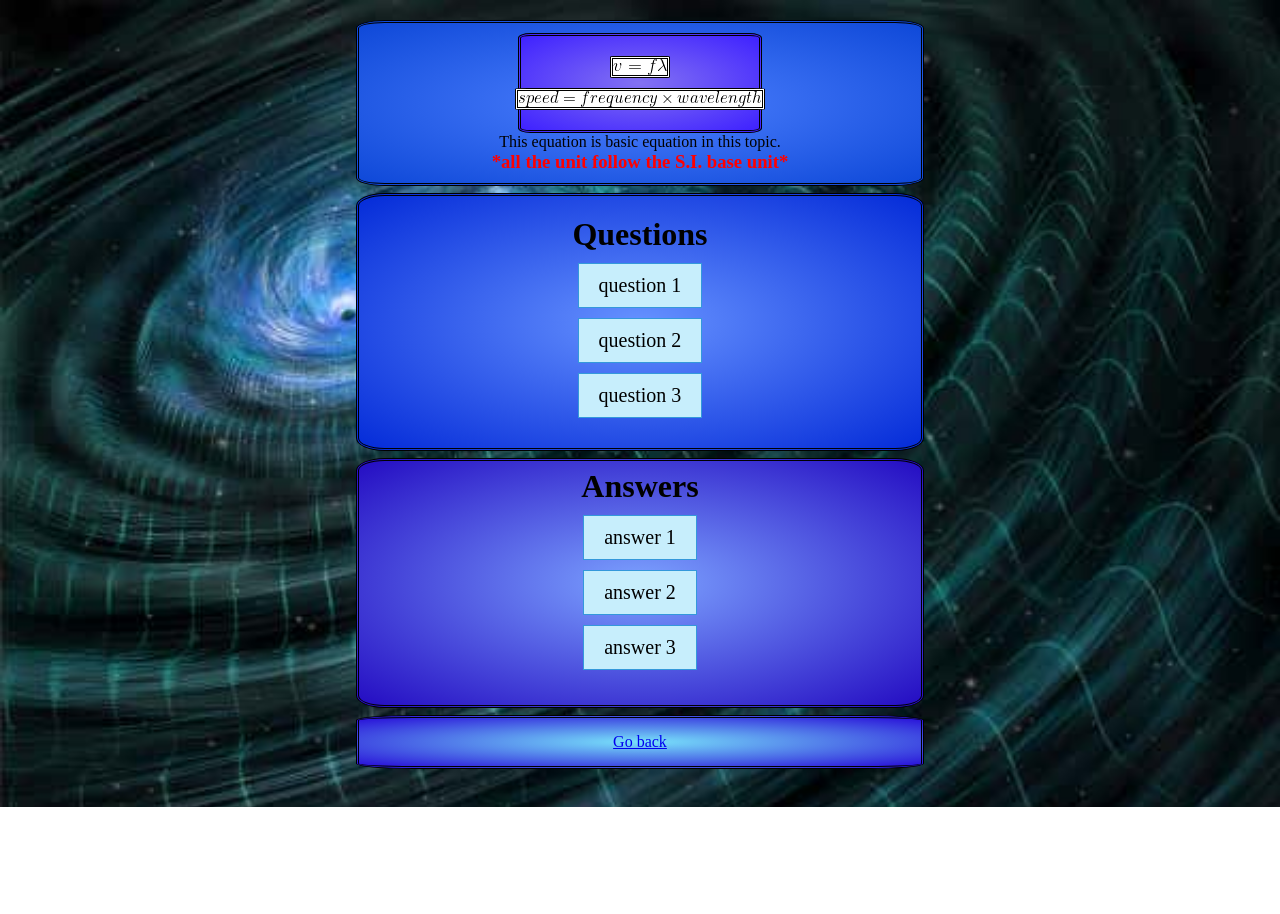
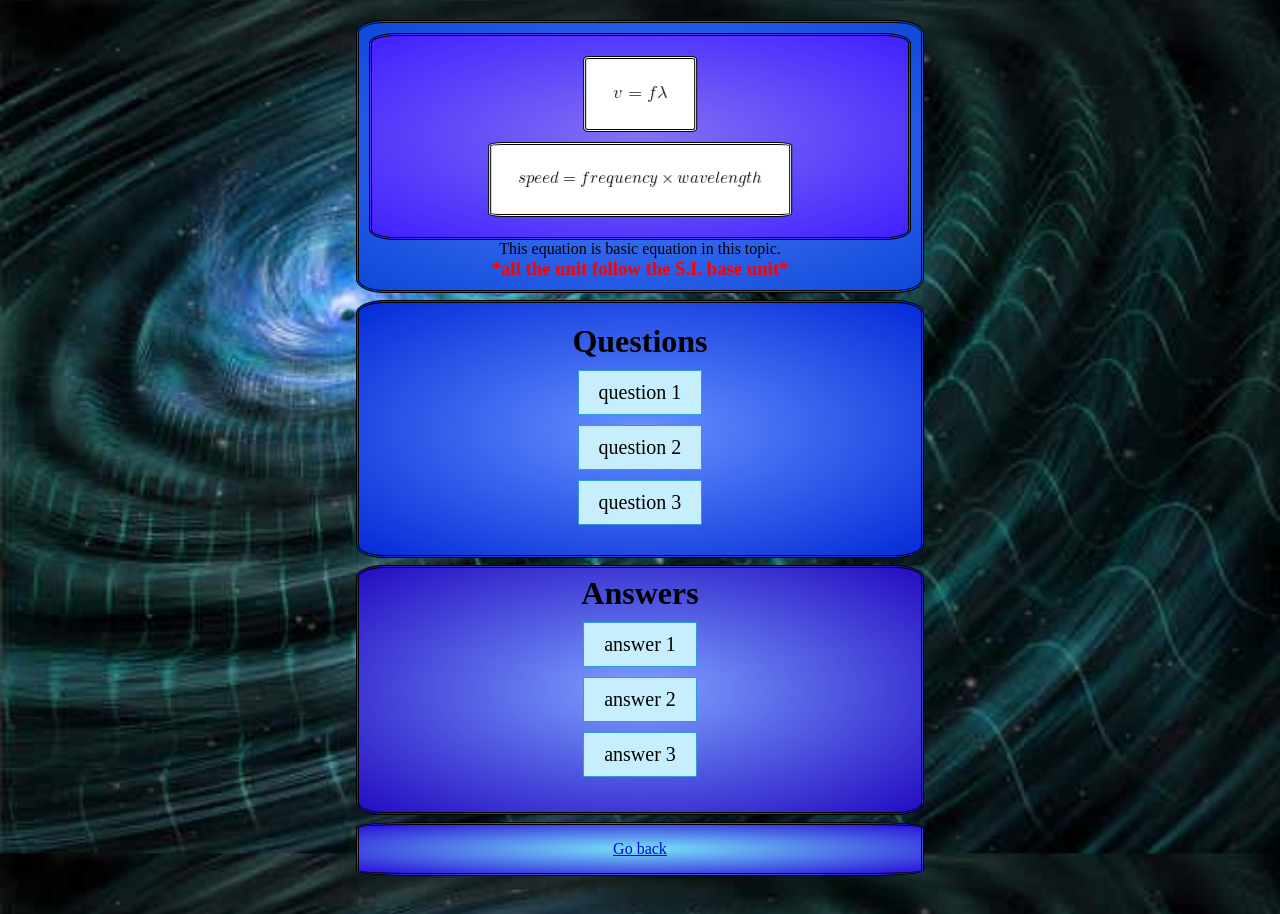
Before and after one commit to JLEESHGM/kevincsproj, a plain HTML site: page formula/formula 1.html in a window 1280 px wide. Before the commit the page ends 807 px from the top, so only its background shows below. Drawn offline with Linux system fonts and the light colour scheme.

Commit message:
fixed outer box size

```diff
--- a/res/style.css
+++ b/res/style.css
@@ -64,6 +64,7 @@ body > * {
    margin-bottom: 10px;
    margin-top: 10px;
    margin-left: 50%;
+   padding: 5%;
    transform: translateX(-50%);
 }
 .explain .formulae{
@@ -74,7 +75,6 @@ body > * {
   margin-right: auto;
   padding-bottom: 10px;
   padding-top: 10px;
-  width: 45%;
 }
 .explain {
   background: radial-gradient(#4E81FF, #0E48D8);
```
